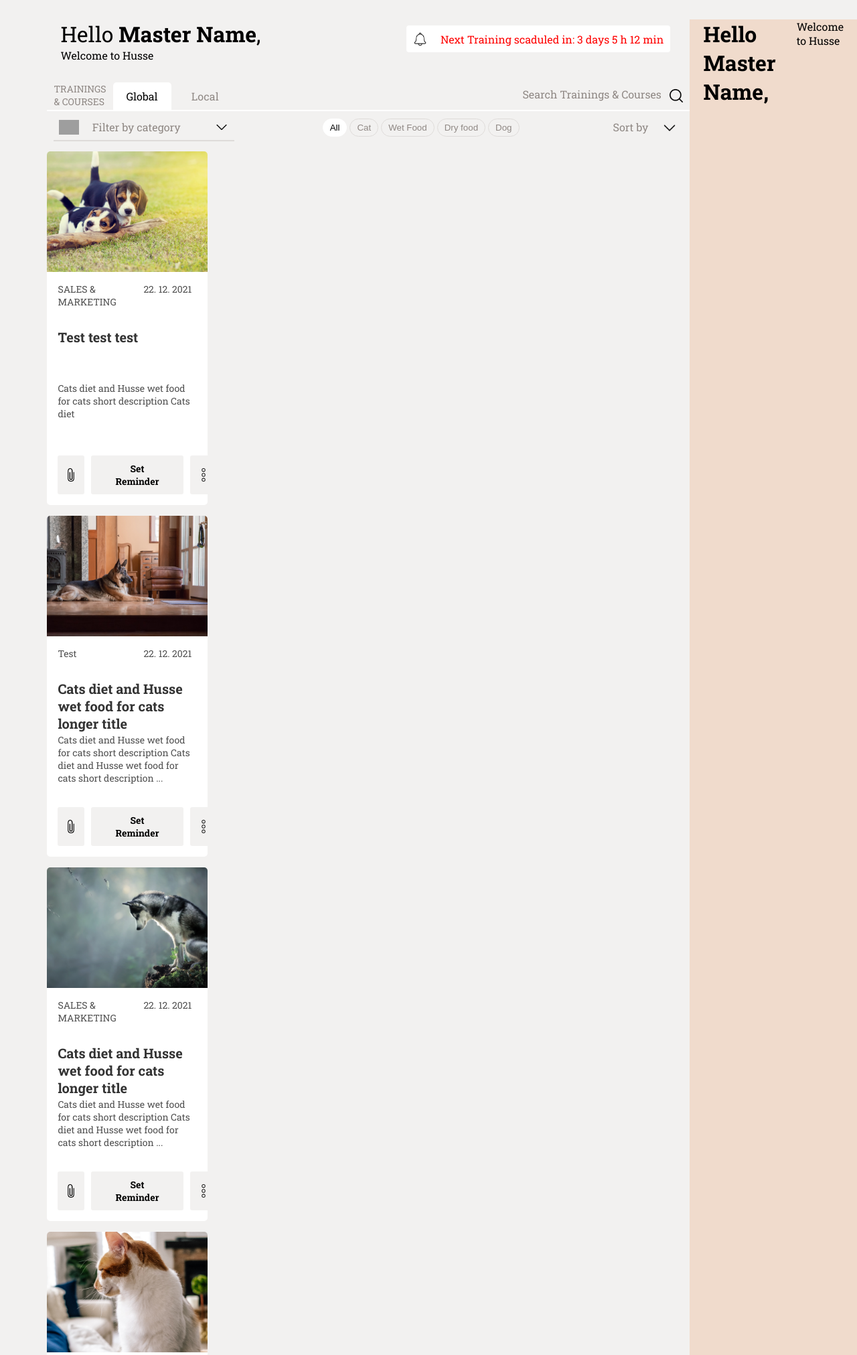
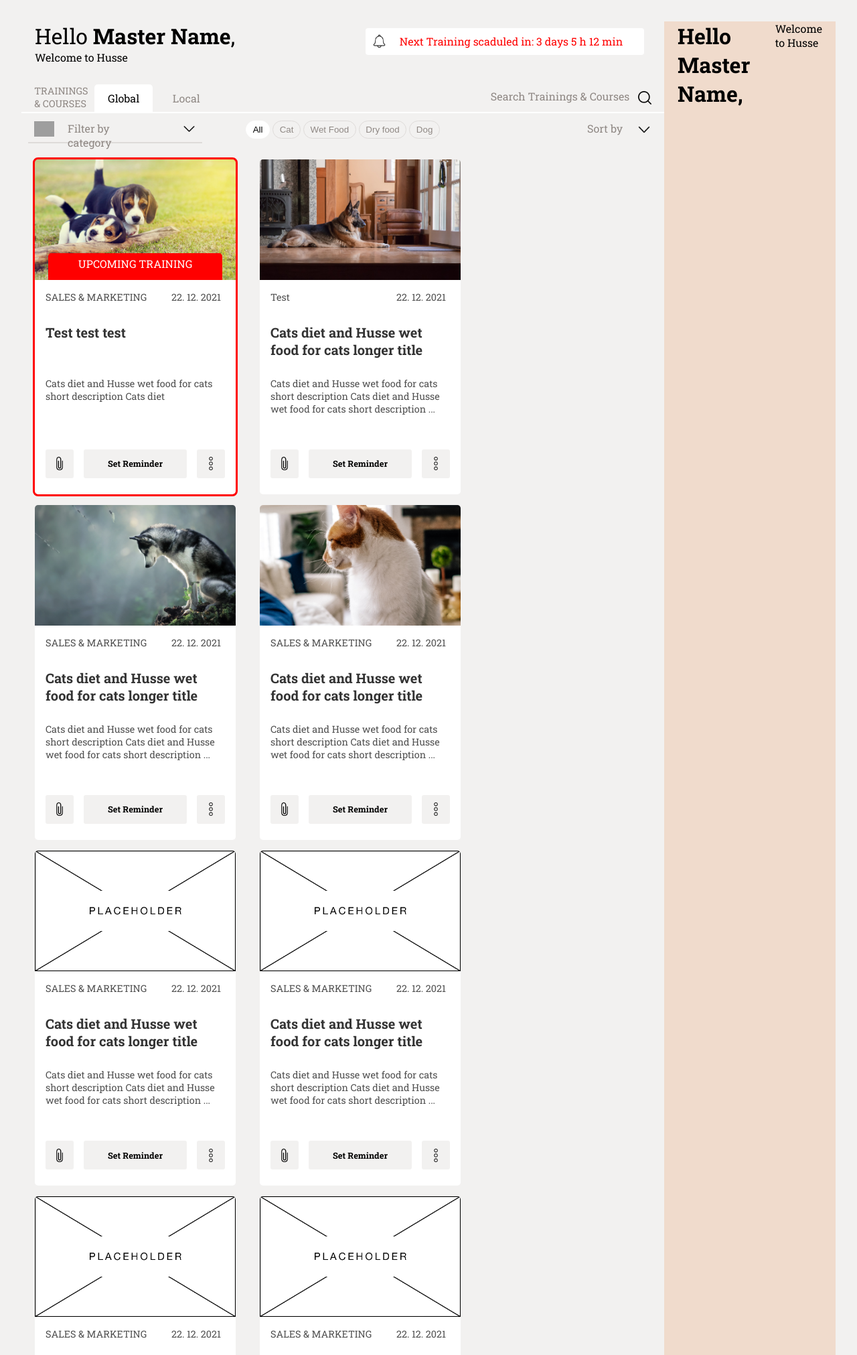
Before and after one commit to petar-petrovski/Husse, a PHP site: page / in a window 1280 px wide. Shown: the top 2023 px of the page at 67% size. Run offline with PHP 8.4, Linux system fonts and the light colour scheme; some libraries are stand-ins or nearby versions; grey boxes are pictures that could not be loaded.

Commit message:
Improvement on the responsivnes

```diff
--- a/css/style.css
+++ b/css/style.css
@@ -32,10 +32,7 @@ body {
 }
 .wrapper {
   display: flex;
-  position: fixed;
-  bottom: 1.8rem;
-  left: 4.4rem;
-  top: 1.8rem;
+  margin: 2rem;
 }
 .wrapper > *:nth-child(.content) {
   flex: 1 1 75%;
@@ -61,47 +58,46 @@ body {
   padding: 0.6rem;
   height: 2.5rem;
   border-radius: 0.25rem;
-  width: auto;
+  width: 26rem; /*auto - not working on mozilla*/
   display: flex;
   background-color: white;
 }
 .notification p {
     /* font-size: auto; */
-    margin-left: 20px;
+    margin-left: 1.25rem;
     color: #FF0000;
 }
 /* Filter */
 .title-bar {
   display: flex;
   justify-content: space-between;
-  margin-top: 30px;
-  min-height: 30px;
-  border-bottom: 2px solid;
+  margin-top: 1.9rem;
+  min-height: 1.9rem;
+  padding: 0 0.6rem;
+  border-bottom: 0.125rem solid;
   border-color: white;
 }
 .title {
   display: flex;
-  font-size: 14px;
+  font-size: 0.9rem;
   color: #8f8884;
-  padding-left: 10px;
+  padding-left: 0.6rem;
 }
-/* .nav-btn {
-    flex-grow: 1;
-} */
+
 
 /* Tab links */
 .tablink {
   display: inline-block;
   border: none;
-  border-radius: 5px 5px 0 0;
+  border-radius: 0.3rem 0.3rem 0 0;
   color: #8f8884;
   background-color: transparent;
-  margin-left: 10px;
-  padding: 10px 20px;
+  margin-left: 0.6rem;
+  padding: 0.6rem 1.25rem;
   text-align: center;
   text-decoration: none;
   font-family: "Roboto Slab", serif;
-  font-size: 16px;
+  font-size: 1rem;
   font-weight: 400;
   cursor: pointer;
 }
@@ -121,9 +117,9 @@ body {
     display: inline-block;
 } */
 .search-box {
-  margin: 10px;
-  height: 20px;
-  width: 240px;
+  margin: 0.6rem;
+  height: 1.25rem;
+  width: 15rem;
   display: flex;
 }
 .search-box input {
@@ -137,16 +133,16 @@ body {
 }
 ::placeholder {
   font-family: "Roboto Slab", serif;
-  font-size: 16px;
+  font-size: 1rem;
   color: #8f8884;
 }
 .filter-container {
   display: flex;
   justify-content: space-between;
-  padding: 5px 10px;
-  margin-bottom: 10px;
-  font-size: 16px;
-  height: 50px;
+  padding: 0.3rem 0.6rem;
+  margin-bottom: 0.6rem;
+  font-size: 1rem;
+  height: 3.125rem;
   color: #8f8884;
 }
 /* .filter-container img {
@@ -154,11 +150,13 @@ body {
 } */
 .filter-by {
   display: flex;
-  padding: 8px;
-  border-bottom: 2px solid #dedbd9;
+  justify-content: space-between;
+  width: 16.25rem;
+  padding: 0.5rem 0.5rem 0.5rem 0.6rem;
+  border-bottom: 0.125rem solid #dedbd9;
 }
 .filter-by p {
-  margin: 0 50px 0 20px;
+  margin: 0 2.5rem 0 1.25rem;
 }
 
 .tag-filter {
@@ -170,22 +168,24 @@ body {
 .tag-btn {
   color: #8f8884;
   background-color: transparent;
-  border: 1px solid #dedbd9;
-  padding: 5px 10px;
-  border-radius: 20px;
+  border: 0.06rem solid #dedbd9;
+  padding: 0.3rem 0.6rem;
+  border-radius: 1.25rem;
   cursor: pointer;
 }
 .active-btn {
     background-color: #ffffff;
     color: #000000;
-    border: 1px solid #ffffff;
+    border: 0.06rem solid #ffffff;
 }
 .sort-by {
   display: flex;
-  padding: 8px;
+  justify-content: flex-end;
+  width: 16.25rem;
+  padding: 0.5rem;
 }
 .sort-by p {
-  margin-right: 20px;
+  margin-right: 1.25rem;
 }
 .hide {
   display: none;
@@ -197,25 +197,29 @@ fix the clear search [x] style
 /* GRID */
 .grid-container {
   display: grid;
-  padding-right: 10px;
-  padding-bottom: 200px;
-  grid-gap: 16px;
+  grid-template-columns: repeat(auto-fit, 20rem);
+  justify-content:flex-start;
+  /* padding-right: 10px;
+  padding-bottom: 200px; */
+  padding-top: 0.6rem;
+  padding-left: 1.25rem;
+  grid-gap: 1rem;
   height: 100vh;
   /* width: 100%; */
   overflow-y: scroll;
   overflow-x: hidden;
-  /* scrollbar-width: thin;
-    scrollbar-color: blue orange;    */
+  scrollbar-width: thin;
+  scrollbar-color: #cfc7c0 transparent;
 }
 .grid-container::-webkit-scrollbar {
-  width: 8px;
+  width: 0.5rem;
 }
 .grid-container::-webkit-scrollbar-track {
-  border-radius: 4px;
+  border-radius: 0.25rem;
 }
 .grid-container::-webkit-scrollbar-thumb {
   background: #cfc7c0;
-  border-radius: 4px;
+  border-radius: 0.25rem;
 }
 .grid-container::-webkit-scrollbar-thumb:hover {
   background: #b4aca6;
@@ -223,48 +227,69 @@ fix the clear search [x] style
 
 /* Video Card */
 .col {
+  position: relative;
   background-color: white;
   padding: 0;
   border: none;
-  border-radius: 5px;
-  max-width: 240px;
+  border-radius: 0.3rem;
+  height: 31.25rem;
+  width: 18.75rem;
+}
+.upcoming {
+  outline: 0.2rem solid #ff0000;
+}
+.upcoming-notification {
+  position: absolute;
+  top:8.75rem;
+  right: 1.25rem;
+  left: 1.25rem;
+  padding: 0.3rem 1.25rem;
+  margin: 0 auto;
+  background-color: #ff0000;
+  color: #ffffff;
+  text-align: center;
+  width: auto;
+  height: 2.5rem;
+  border-radius: 0.3rem 0.3rem 0 0;
+  z-index: 1;
 }
 .col img {
   display: block;
   width: 100%;
-  height: 180px;
+  height: 11.25rem;
   object-fit: cover;
-  border-radius: 5px 5px 0 0;
+  border-radius: 0.3rem 0.3rem 0 0;
+  z-index: -2;
 }
 .card-content {
-  padding: 16px;
+  padding: 1rem;
 }
 .video-description {
-  margin: 20px 0;
-  font-size: 14px;
+  margin: 1.25rem 0;
+  font-size: 0.9rem;
   font-weight: 400;
   color: #4f4f4f;
-  height: 90px;
+  height: 5.5rem;
 }
 .card-category {
   display: flex;
   align-content: center;
   justify-content: space-between;
   color: #4f4f4f;
-  margin-bottom: 30px;
+  margin-bottom: 1.9rem;
 }
 .category-text {
-  font-size: 11px;
-  min-width: 80px;
+  font-size: 0.7rem;
+  min-width: 5rem;
 }
 .col h3 {
-  font-size: 20px;
+  font-size: 1.25rem;
   font-weight: 700;
   color: #333333;
-  height: 60px;
+  height: 3.75rem;
 }
 .col p {
-  font-size: 14px;
+  font-size: 0.9rem;
   font-weight: 400;
   color: #4f4f4f;
 }
@@ -276,35 +301,35 @@ fix the clear search [x] style
 .card-btn {
   background-color: #f2f1f0;
   border: none;
-  border-radius: 3px;
+  border-radius: 0.19rem;
   color: #000000;
-  padding: 10px;
+  padding: 0.7rem;
   text-align: center;
   text-decoration: none;
   display: inline-block;
   font-family: "Roboto Slab", serif;
-  font-size: 14px;
+  font-size: 0.8rem;
   font-weight: 700;
   cursor: pointer;
 }
 .card-btn:hover {
-  box-shadow: 0px 0px 7px 2px #00000026;
+  box-shadow: 0 0 0.43rem 0.125rem #00000026;
 }
 .reminder-btn {
-  margin: 0 10px 0 10px;
-  padding: 10px 25px;
+  margin: 0 0.6rem 0 0.6rem;
+  padding: 0.6rem 1.25rem;
   /* width: 60%; */
 }
 .reminder-btn:hover {
   color: #ff0000;
 }
 .card-buttons .icon {
-  min-width: 40px;
+  min-width: 2.5rem;
 }
 
 .card-btn img {
   display: block;
-  height: 20px;
+  height: 1.25rem;
   max-width: 100%;
 }
 
@@ -312,28 +337,3 @@ fix the clear search [x] style
   background-color: rgb(240, 219, 204);
 }
 /* MEDIA */
-/* @media screen and (min-width: 768px) {
-  .grid-container {
-    grid-template-columns: repeat(2, 1fr);
-  }
-}
-@media screen and (min-width: 960px) {
-  .grid-container {
-    grid-template-columns: repeat(3, 1fr);
-  }
-}
-@media screen and (min-width: 1200px) {
-  .grid-container {
-    grid-template-columns: repeat(4, 1fr);
-  }
-}
-@media screen and (min-width: 1440px) {
-  .grid-container {
-    grid-template-columns: repeat(5, 1fr);
-  }
-}
-@media screen and (max-width: 1660px) {
-  .reminder-btn {
-    font-size: 12px;
-  }
-}*/
--- a/index.html
+++ b/index.html
@@ -83,9 +83,10 @@
           <!-- Gird -->
           <div class="grid-container"  id="items">
             <!-- Video Card - START -->
-            <div class="col hide cat">
+            <div class="col hide cat upcoming">
               <img src="img/beagle.jpg" alt="" />
-
+              <div class="upcoming-notification">UPCOMING
+                TRAINING</div>
               <div class="card-content">
                 <div class="card-category">
                   <p class="category-text">SALES & MARKETING</p>
```
